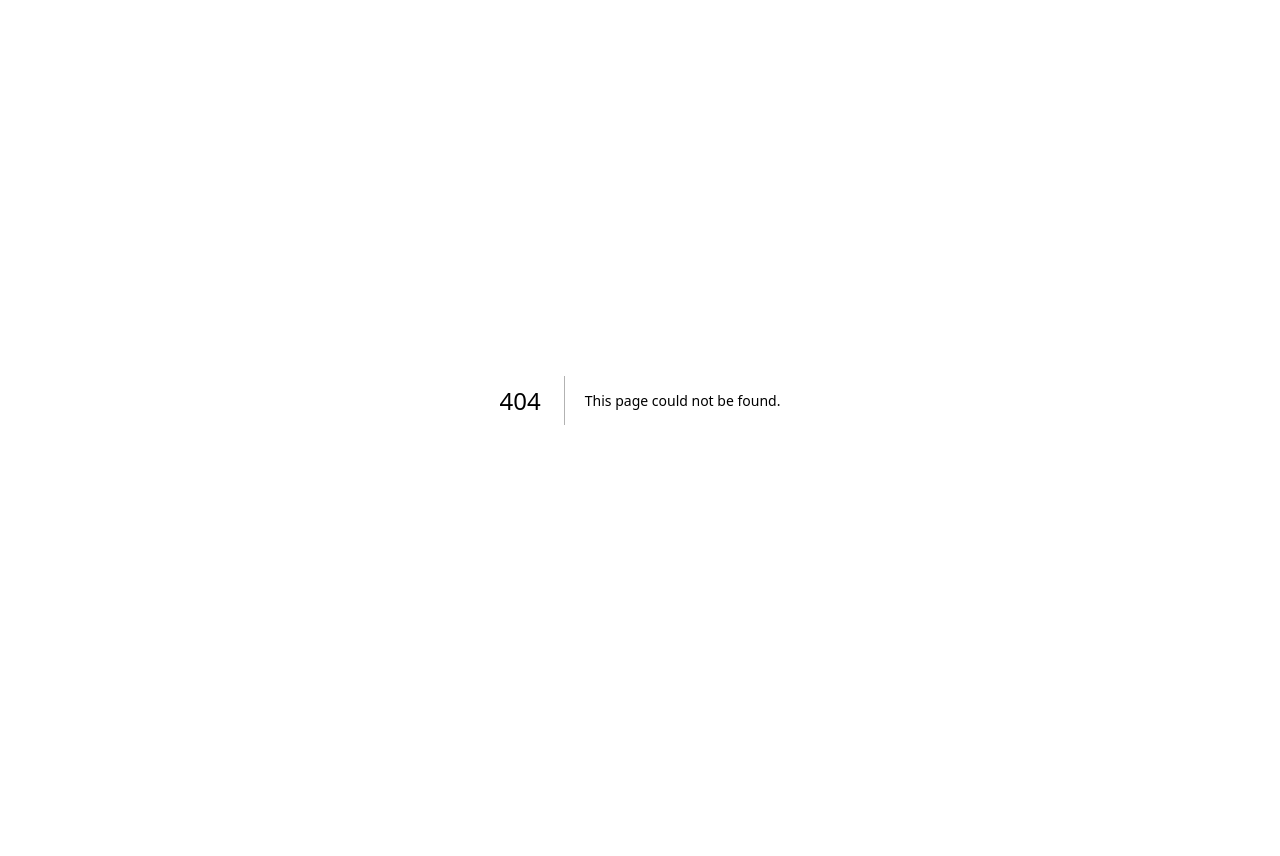
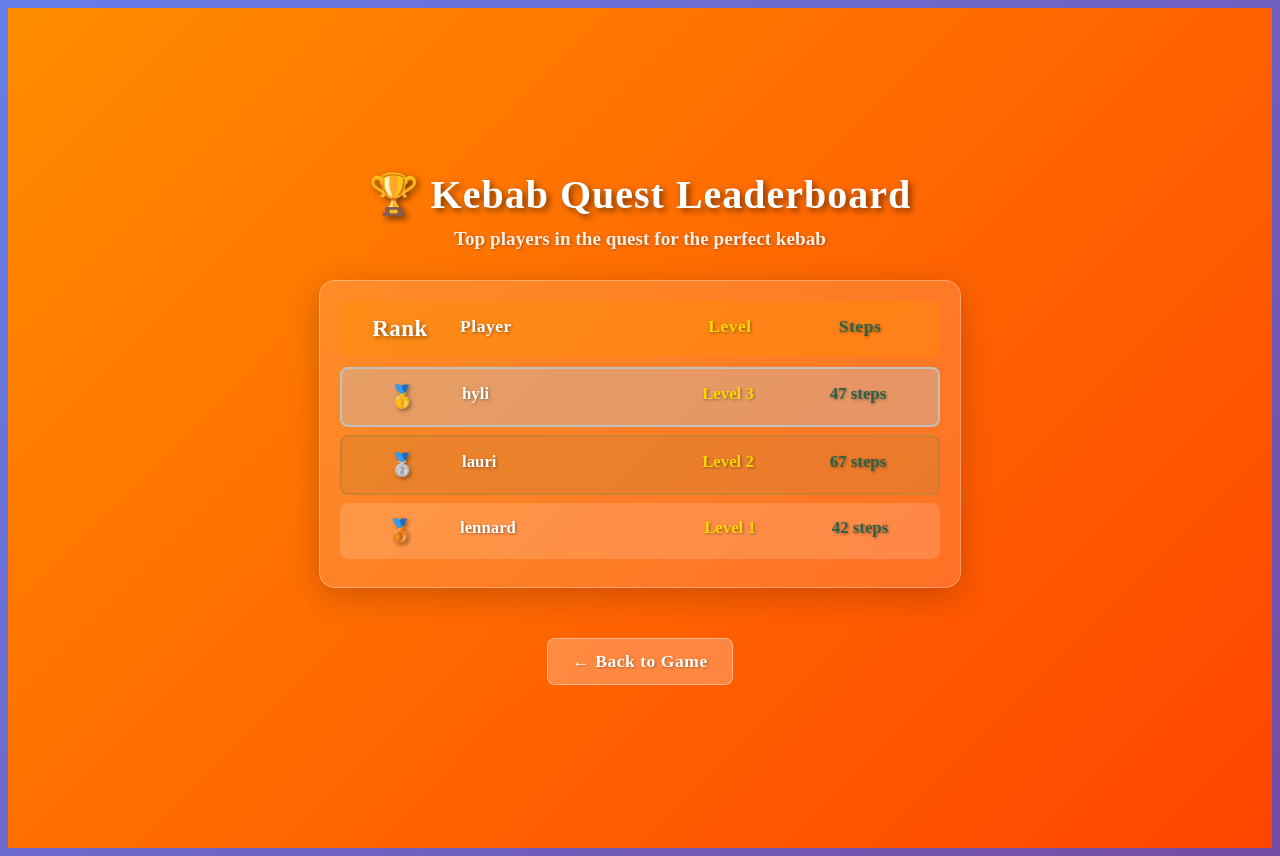
Before and after one commit to microbecode/zkhack, a Next.js app in the folder zkhack-portal/: page /leaderboard in a window 1280 px wide. Before the commit this address had no page. Before the commit the page ends 800 px from the top, so only its background shows below. Built offline with nearby package versions, Linux system fonts and the light colour scheme.

Commit message:
add leaderboard

```diff
--- /dev/null
+++ b/zkhack-portal/src/app/leaderboard/leaderboard.module.css
@@ -0,0 +1,175 @@
+.page {
+    min-height: 100vh;
+    background: linear-gradient(135deg, #ff8c00 0%, #ff4500 100%);
+    display: flex;
+    flex-direction: column;
+    align-items: center;
+    justify-content: center;
+    padding: 20px;
+}
+
+.main {
+    display: flex;
+    flex-direction: column;
+    align-items: center;
+    gap: 30px;
+    max-width: 800px;
+    width: 100%;
+}
+
+.header {
+    text-align: center;
+    color: white;
+}
+
+.header h1 {
+    margin: 0 0 10px 0;
+    font-size: 2.5em;
+    font-weight: 900;
+    text-shadow: 3px 3px 6px rgba(0, 0, 0, 0.5);
+    letter-spacing: 1px;
+}
+
+.header p {
+    margin: 0;
+    font-size: 1.2em;
+    color: rgba(255, 255, 255, 0.9);
+    font-weight: 600;
+    text-shadow: 1px 1px 3px rgba(0, 0, 0, 0.3);
+}
+
+.leaderboard {
+    background: rgba(255, 255, 255, 0.15);
+    border-radius: 16px;
+    padding: 20px;
+    backdrop-filter: blur(10px);
+    border: 1px solid rgba(255, 255, 255, 0.3);
+    width: 100%;
+    max-width: 600px;
+    box-shadow: 0 8px 32px rgba(0, 0, 0, 0.2);
+}
+
+.tableHeader {
+    display: grid;
+    grid-template-columns: 80px 1fr 100px 120px;
+    gap: 20px;
+    padding: 15px 20px;
+    background: rgba(255, 140, 0, 0.4);
+    border-radius: 8px;
+    margin-bottom: 10px;
+    font-weight: 800;
+    color: white;
+    text-align: center;
+    text-shadow: 1px 1px 2px rgba(0, 0, 0, 0.3);
+    font-size: 1.1em;
+    letter-spacing: 0.5px;
+}
+
+.leaderboardRow {
+    display: grid;
+    grid-template-columns: 80px 1fr 100px 120px;
+    gap: 20px;
+    padding: 15px 20px;
+    background: rgba(255, 255, 255, 0.15);
+    border-radius: 8px;
+    margin-bottom: 8px;
+    color: white;
+    text-align: center;
+    transition: all 0.3s ease;
+    font-weight: 600;
+    text-shadow: 1px 1px 2px rgba(0, 0, 0, 0.3);
+    font-size: 1.05em;
+}
+
+.leaderboardRow:hover {
+    background: rgba(255, 255, 255, 0.25);
+    transform: translateY(-2px);
+    box-shadow: 0 4px 16px rgba(0, 0, 0, 0.2);
+}
+
+.leaderboardRow:first-of-type {
+    background: rgba(255, 215, 0, 0.4);
+    border: 2px solid #ffd700;
+    font-weight: 700;
+}
+
+.leaderboardRow:nth-of-type(2) {
+    background: rgba(192, 192, 192, 0.4);
+    border: 2px solid #c0c0c0;
+    font-weight: 700;
+}
+
+.leaderboardRow:nth-of-type(3) {
+    background: rgba(205, 127, 50, 0.4);
+    border: 2px solid #cd7f32;
+    font-weight: 700;
+}
+
+.rank {
+    font-weight: 900;
+    font-size: 1.3em;
+    text-shadow: 2px 2px 4px rgba(0, 0, 0, 0.4);
+}
+
+.name {
+    font-weight: 700;
+    text-align: left;
+    color: #fff;
+    text-shadow: 1px 1px 3px rgba(0, 0, 0, 0.4);
+}
+
+.level {
+    color: #ffd700;
+    font-weight: 800;
+    text-shadow: 1px 1px 3px rgba(0, 0, 0, 0.4);
+}
+
+.steps {
+    color: #2b6248;
+    font-weight: 800;
+    text-shadow: 1px 1px 3px rgba(0, 0, 0, 0.4);
+}
+
+.backButton {
+    margin-top: 20px;
+}
+
+.link {
+    display: inline-block;
+    padding: 12px 24px;
+    background: rgba(255, 255, 255, 0.25);
+    color: white;
+    text-decoration: none;
+    border-radius: 8px;
+    font-weight: 700;
+    transition: all 0.3s ease;
+    border: 1px solid rgba(255, 255, 255, 0.4);
+    backdrop-filter: blur(10px);
+    text-shadow: 1px 1px 2px rgba(0, 0, 0, 0.3);
+    font-size: 1.1em;
+    letter-spacing: 0.5px;
+}
+
+.link:hover {
+    background: rgba(255, 255, 255, 0.35);
+    transform: translateY(-2px);
+    box-shadow: 0 4px 16px rgba(0, 0, 0, 0.2);
+}
+
+@media (max-width: 768px) {
+    .header h1 {
+        font-size: 2em;
+    }
+
+    .tableHeader,
+    .leaderboardRow {
+        grid-template-columns: 60px 1fr 80px 100px;
+        gap: 10px;
+        padding: 10px 15px;
+        font-size: 0.95em;
+    }
+
+    .rank {
+        font-size: 1.1em;
+    }
+}
--- /dev/null
+++ b/zkhack-portal/src/app/leaderboard/page.tsx
@@ -0,0 +1,56 @@
+"use client";
+
+import Link from "next/link";
+import { leaderboardData } from "@/lib/data/leaderboard";
+import styles from "./leaderboard.module.css";
+
+// TODO: use real leaderboard data
+
+export default function LeaderboardPage() {
+  const sortedLeaderboard = [...leaderboardData].sort((a, b) => {
+    if (a.level !== b.level) {
+      return b.level - a.level; // Higher level first
+    }
+    return a.steps - b.steps; // Fewer steps first
+  });
+
+  return (
+    <div className={styles.page}>
+      <main className={styles.main}>
+        <div className={styles.header}>
+          <h1>🏆 Kebab Quest Leaderboard</h1>
+          <p>Top players in the quest for the perfect kebab</p>
+        </div>
+
+        <div className={styles.leaderboard}>
+          <div className={styles.tableHeader}>
+            <div className={styles.rank}>Rank</div>
+            <div className={styles.name}>Player</div>
+            <div className={styles.level}>Level</div>
+            <div className={styles.steps}>Steps</div>
+          </div>
+
+          {sortedLeaderboard.map((entry, index) => (
+            <div key={index} className={styles.leaderboardRow}>
+              <div className={styles.rank}>
+                {index === 0 && "🥇"}
+                {index === 1 && "🥈"}
+                {index === 2 && "🥉"}
+                {index > 2 && `#${index + 1}`}
+              </div>
+              <div className={styles.name}>{entry.name}</div>
+              <div className={styles.level}>Level {entry.level}</div>
+              <div className={styles.steps}>{entry.steps} steps</div>
+            </div>
+          ))}
+        </div>
+
+        <div className={styles.backButton}>
+          <Link href="/" className={styles.link}>
+            ← Back to Game
+          </Link>
+        </div>
+      </main>
+    </div>
+  );
+}
--- /dev/null
+++ b/zkhack-portal/src/lib/data/leaderboard.ts
@@ -0,0 +1,23 @@
+export interface LeaderboardEntry {
+  name: string;
+  level: number;
+  steps: number;
+}
+
+export const leaderboardData: LeaderboardEntry[] = [
+  {
+    name: "hyli",
+    level: 3,
+    steps: 47,
+  },
+  {
+    name: "lauri",
+    level: 2,
+    steps: 67,
+  },
+  {
+    name: "lennard",
+    level: 1,
+    steps: 42,
+  },
+];
```
Also changed, not shown: zkhack-portal/src/app/page.module.css (+23 -5 lines), zkhack-portal/src/app/page.tsx (+5 -7 lines).
